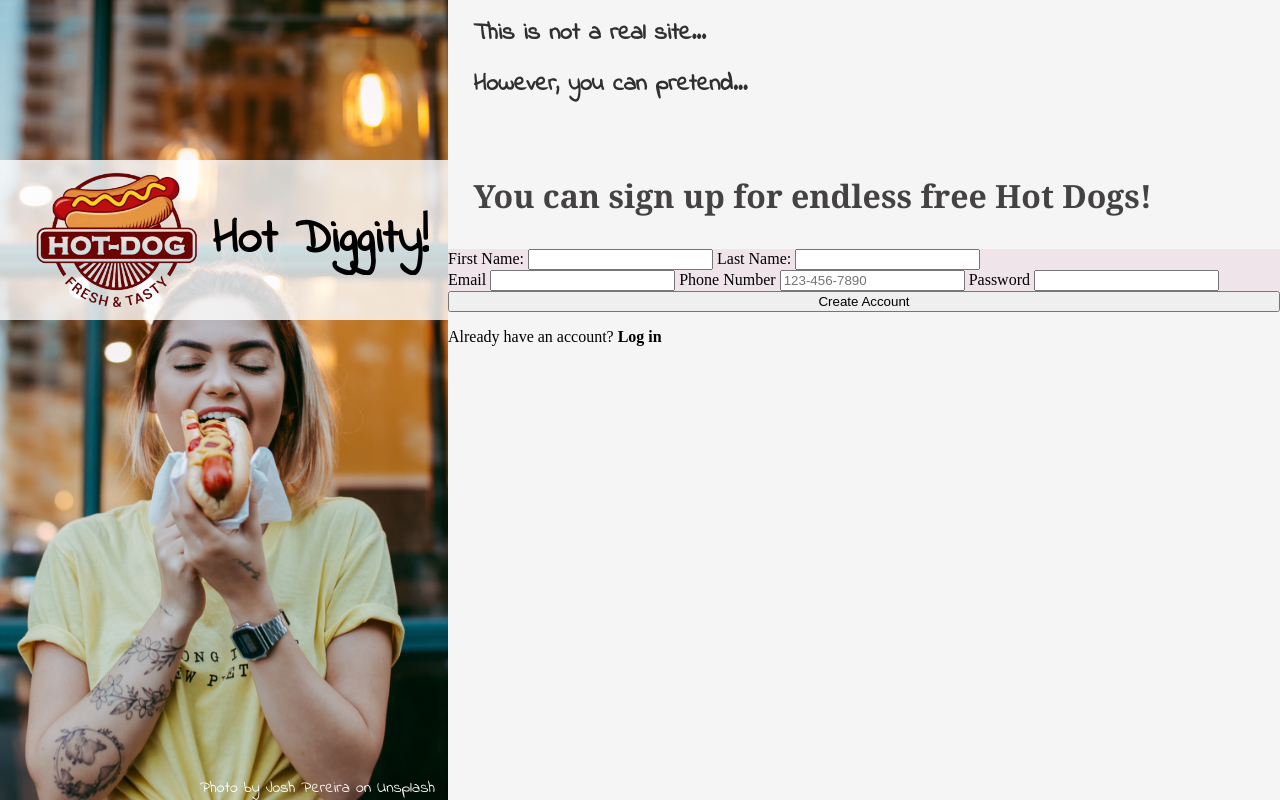
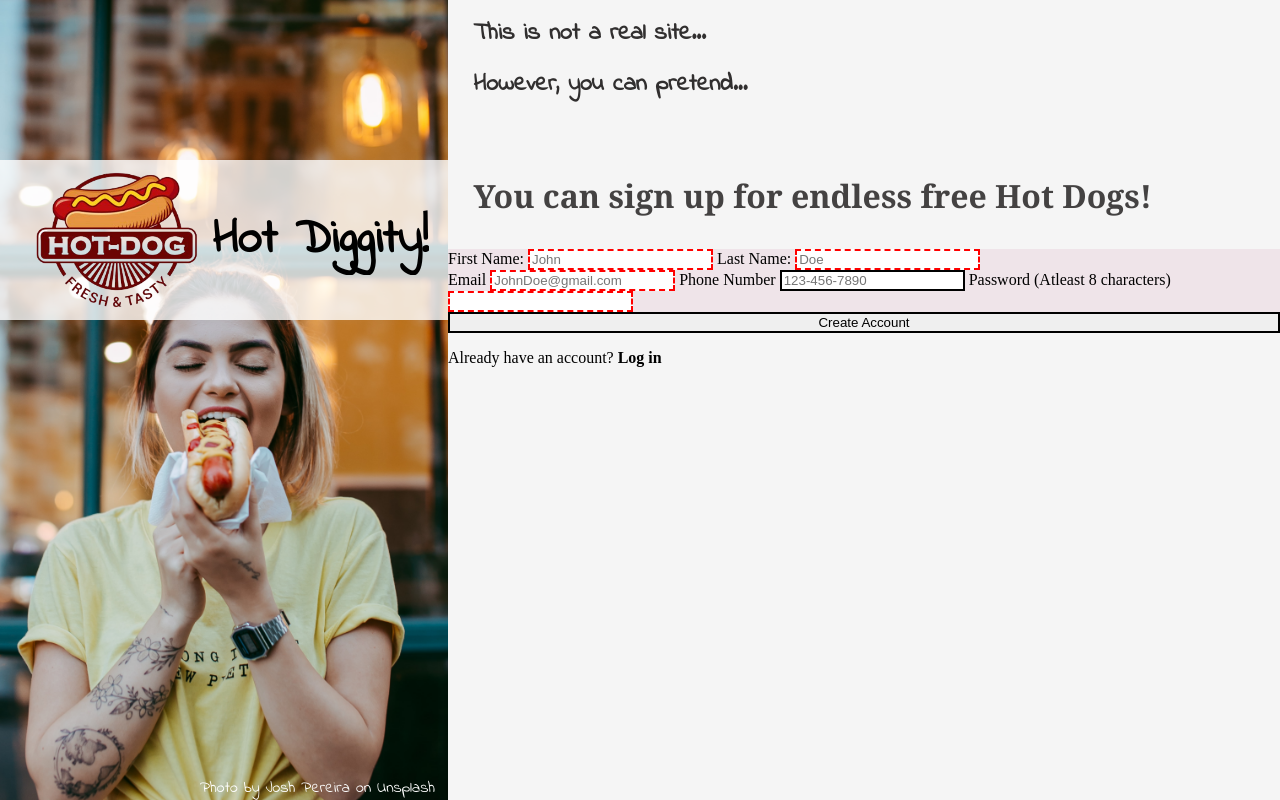
Before and after one commit to Brodypen/odin-SignUpForm, a plain HTML site: page index.html in a window 1280 px wide. Drawn offline with Linux system fonts and the light colour scheme.

Commit message:
Add form validation

```diff
--- a/index.html
+++ b/index.html
@@ -30,15 +30,15 @@
         <h2>However, you can pretend...</h2>
         <h3>You can sign up for endless free Hot Dogs!</h3>
         <div class="formContainer">
-          <form action="" method="get">
+          <form action="/script.js" method="get">
             <div class="nameWrapper">
               <label for="firstName" class="firstName">First Name:</label>
-              <input type="text" id="firstName" name="firstName" />
-              <label for="lastName" class="lastName">Last Name:</label>
-              <input type="text" id="lastName" name="lastName" />
+              <input type="text" id="firstName" name="firstName" minlength="1" required placeholder="John"/>
+              <label for="lastName" class="lastName" >Last Name:</label>
+              <input type="text" id="lastName" name="lastName" minlength="1" required placeholder="Doe"/>
             </div>
             <label for="email" class="email">Email</label>
-            <input type="email" id="email" name="email" />
+            <input type="email" id="email" name="email" required placeholder="JohnDoe@gmail.com"/>
             <label for="phoneNumber" class="phoneNumber">Phone Number</label>
             <input
               type="tel"
@@ -46,11 +46,11 @@
               name="phoneNumber"
               pattern="[0-9]{3}-[0-9]{3}-[0-9]{4}"
             placeholder="123-456-7890"/>
-            <label for="password" class="password">Password</label>
-            <input name="password" class="password">
+            <label for="password" class="password">Password (Atleast 8 characters)</label>
+            <input name="password" class="password" required pattern=".{8,}" title="Atleast Eight characters">
           </form>
         </div>
-        <input type="submit" value="Create Account" />
+        <input class="submitButton" type="submit" value="Create Account" />
         <p>Already have an account? <b>Log in</b></p>
       </div>
     </div>
--- a/style.css
+++ b/style.css
@@ -86,3 +86,9 @@ h3 {
     font-family: Georgia, 'Times New Roman', Times, serif;
     font-size: 2em;
 }
+input:invalid {
+  border: 2px dashed red;
+}
+input:valid {
+    border: 2px solid black;
+}
```
